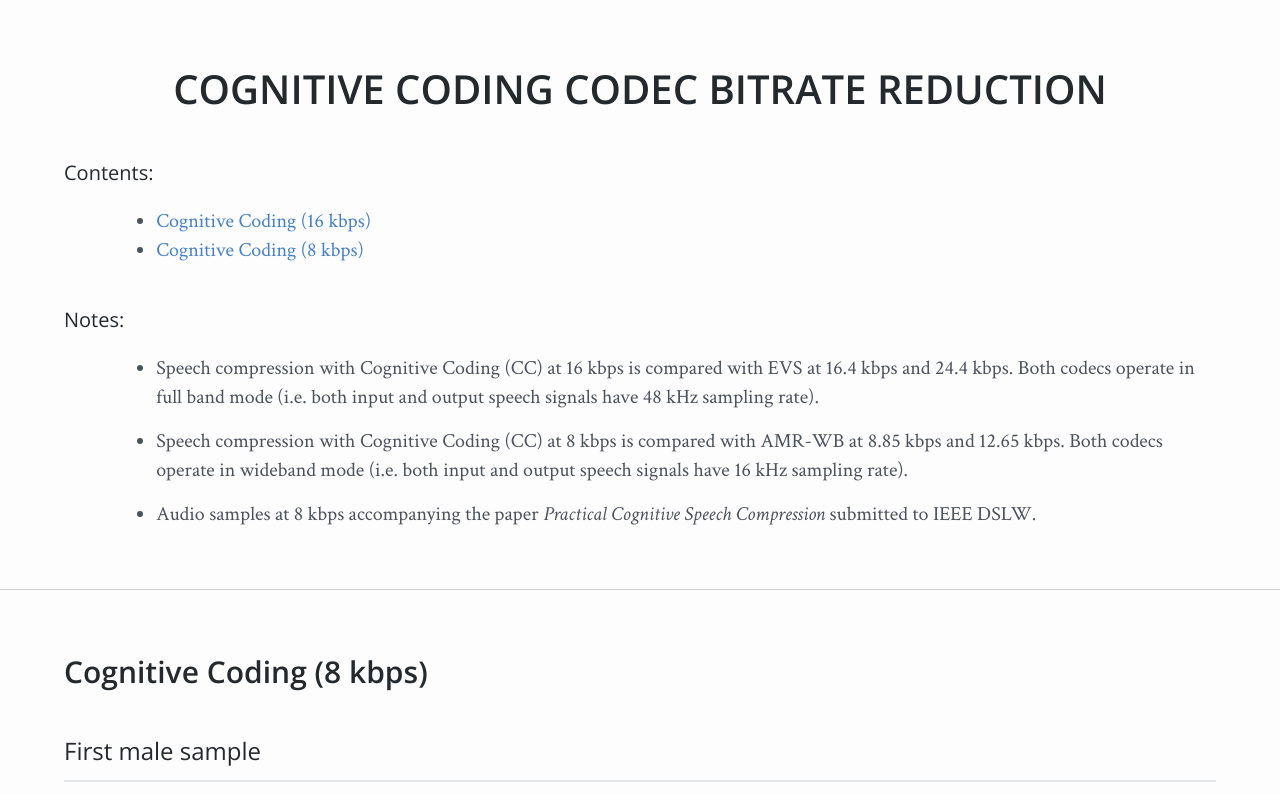
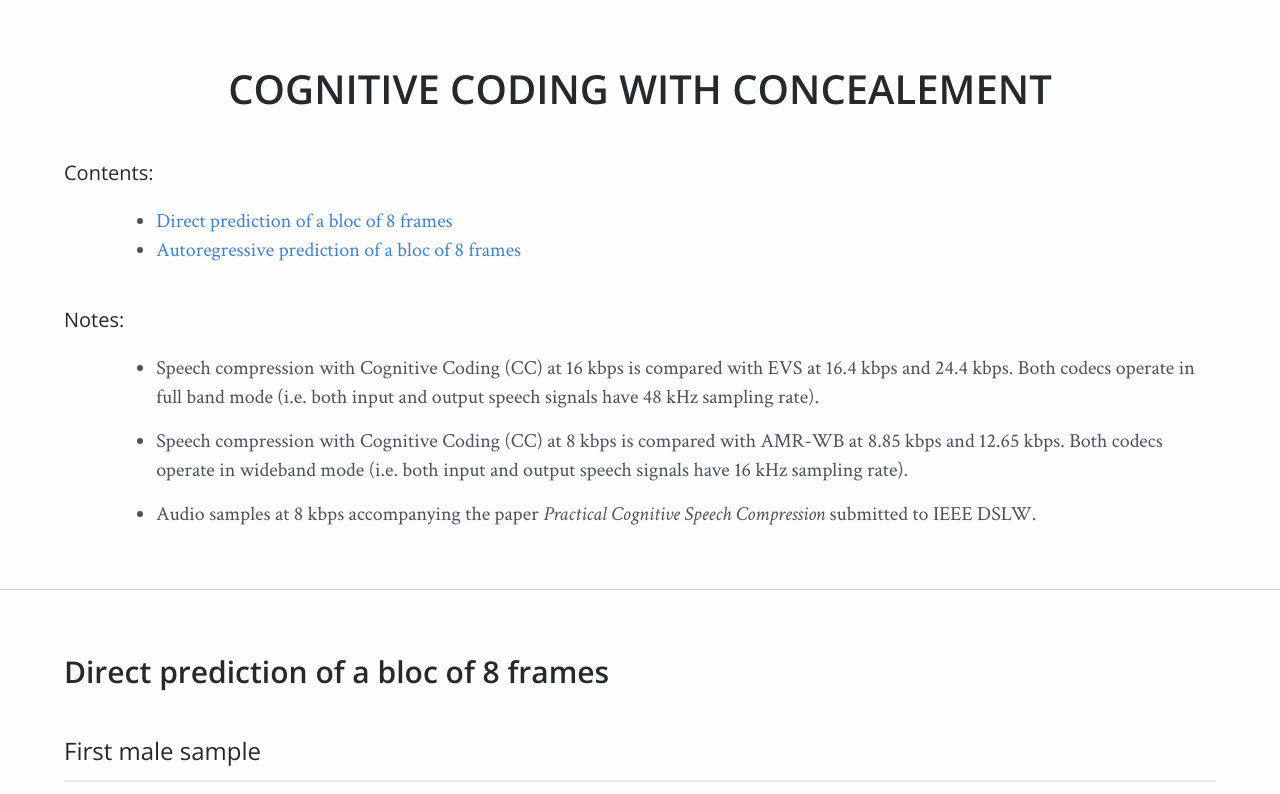
Before and after one commit to madoush/Demo, a plain HTML site: page index.html in a window 1280 px wide. Shown: the top 794 px of the page. Drawn offline with nearby package versions, Linux system fonts and the light colour scheme; some packages are replaced by stand-ins of ours; a script that the page names is missing.

Commit message:
contents

```diff
--- a/index.html
+++ b/index.html
@@ -2,7 +2,7 @@
 <html lang="en">
 
 <head>
-    <title> CC Codec</title>
+    <title> CC Codec - Concealment</title>
 
     <link href="https://fonts.googleapis.com/css?family=Crimson+Text:400,400i" rel="stylesheet">
     <link href="https://fonts.googleapis.com/css?family=Open+Sans:400,600" rel="stylesheet">
@@ -21,13 +21,13 @@
 <body>
 
     <div id="section-0" class='section'>
-        <h1>COGNITIVE CODING CODEC BITRATE REDUCTION</h1>
+        <h1>COGNITIVE CODING WITH CONCEALEMENT</h1>
 
         <h4>Contents:</h4>
         <p>
         <ul class='toc'>
-            <li><a href='#section-1'>Cognitive Coding (16 kbps)</a></li>
-            <li><a href='#section-2'>Cognitive Coding (8 kbps)</a></li>
+            <li><a href='#section-1'>Direct prediction of a bloc of 8 frames</a></li>
+            <li><a href='#section-2'>Autoregressive prediction of a bloc of 8 frames</a></li>
 
         </ul>
         </p>
@@ -45,7 +45,7 @@
     <hr>
 
     <div id='section-1' class='section'>
-        <h2>Cognitive Coding (8 kbps)</h2>
+        <h2>Direct prediction of a bloc of 8 frames</h2>
 
         <h3>First male sample</h3>
 
```
